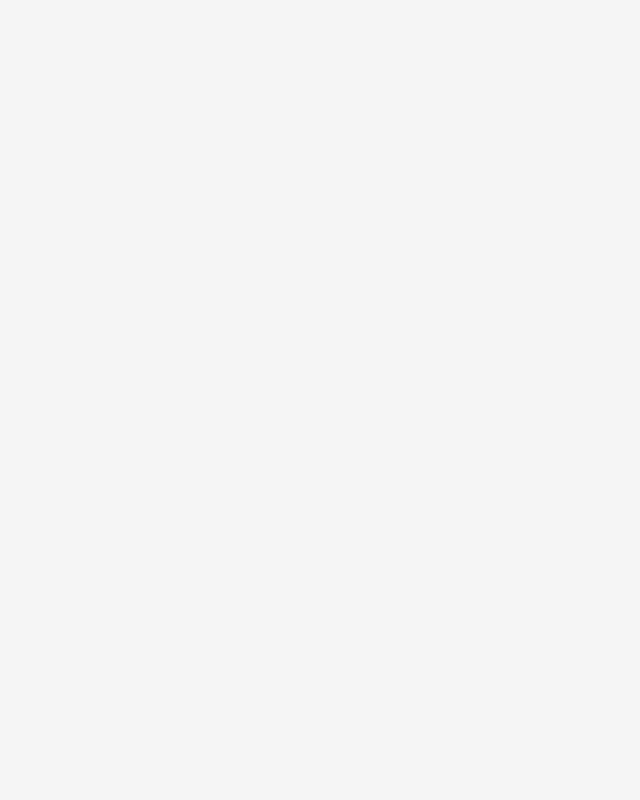
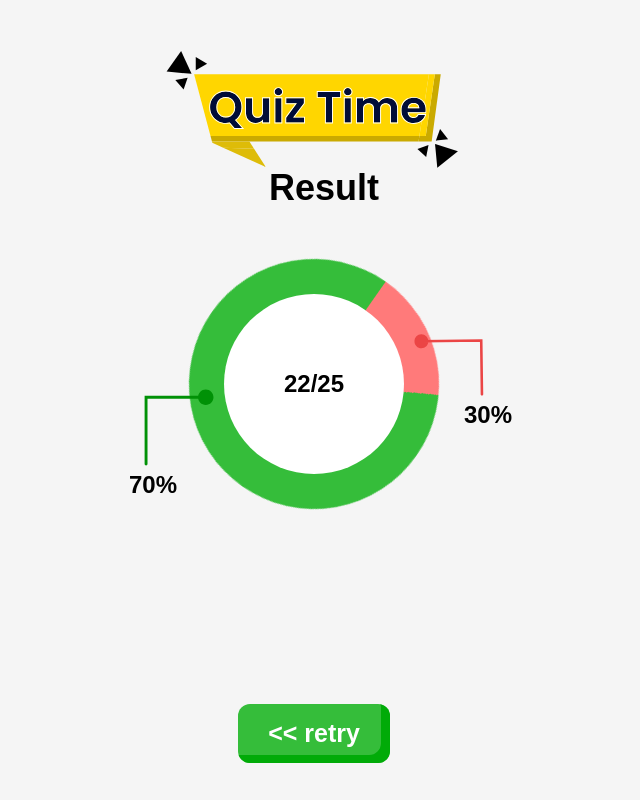
Before and after one commit to Ad7905itya/Quiz-time, a plain HTML site: page result.html in a window 1280 px wide. Shown: the whole page, without its empty margins (326-966 px from the left). Drawn offline with Linux system fonts and the light colour scheme.

Commit message:
add button and function

```diff
--- a/result.html
+++ b/result.html
@@ -90,11 +90,35 @@
             top: 5px;
             font-weight: 600;
         }
+        .btn-retry{
+            color: #fff;
+        }
     </style>
     <script src="result.js" type="module"></script>
 </head>
 
 <body>
+    <div class="heading">
+        <img class="img-heading" src="images/Group 4.svg" alt="Group">
+        <h2>Result</h2>
+    </div>
 
+    <div class="graph-result-container">
+        <div class="result-pie-graph">
+            <div class="pie-circle">
+                <h2>22/25</h2>
+            </div>
+        </div>
+        <div class="correct-result">
+            <img src="images/Vector 4.svg" alt="">
+            <span>70%</span>
+        </div>
+        <div class="incorrect-result">
+            <img src="images/Vector 5.svg" alt="">
+            <span>30%</span>
+        </div>
+    </div>
+
+    <button class="btn btn-retry"><< retry</button>
 </body>
 </html>
--- a/result.js
+++ b/result.js
@@ -0,0 +1,5 @@
+const btnRetry = document.querySelector('.btn-retry');
+
+btnRetry.addEventListener("click",()=>{
+    location.assign('index.html');
+})
```
